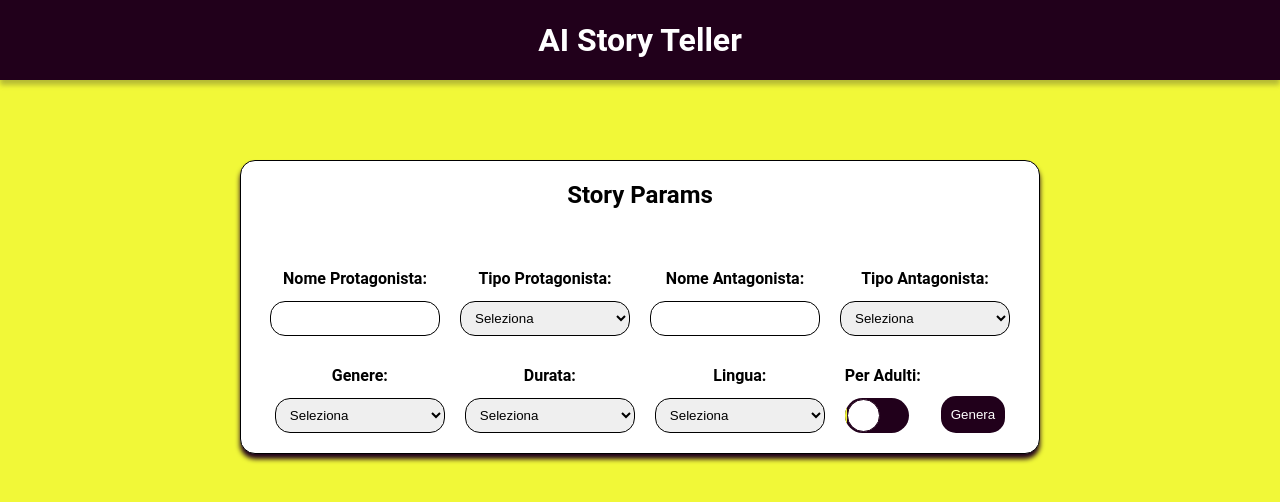
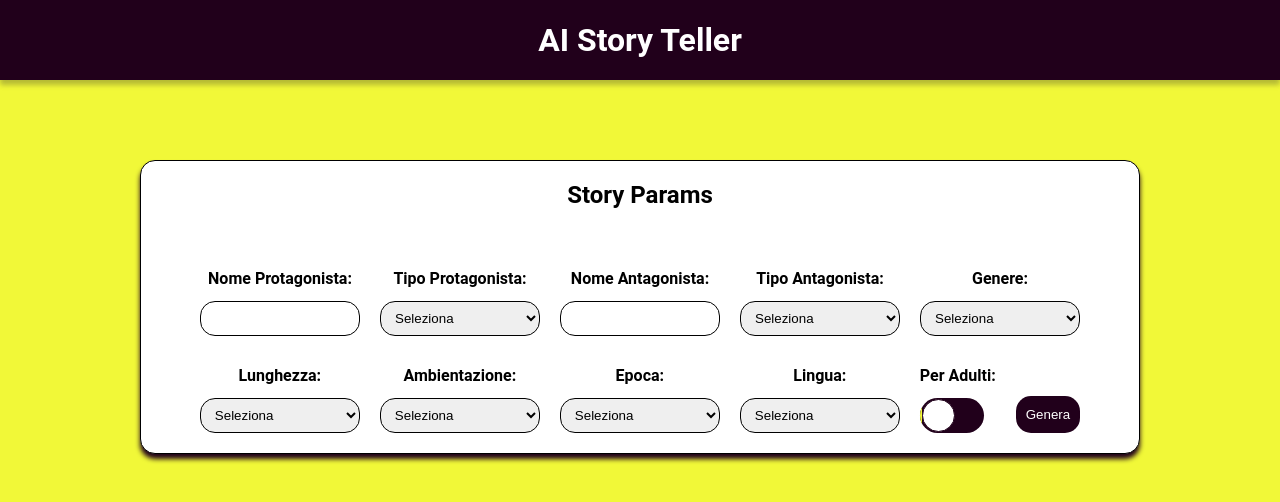
Before and after one commit to Maryscib1997/ai-generative-art, a Next.js app: page / in a window 1280 px wide. Shown: the top 502 px of the page. Built offline with nearby package versions, Linux system fonts and the light colour scheme.

Commit message:
file README

```diff
--- a/src/components/Atoms/Toast/Toast.module.scss
+++ b/src/components/Atoms/Toast/Toast.module.scss
@@ -1,6 +1,6 @@
 .main {
     width: 100%;
-    max-width: 260px; // Dimensione massima del Toast
+    max-width: 180px; // Dimensione massima del Toast
     margin: auto;
     padding: 20px;
     box-shadow: 0px 5px 10px rgba(0, 0, 0, 0.1);
--- a/src/components/Molecules/InputBox/InputBox.module.scss
+++ b/src/components/Molecules/InputBox/InputBox.module.scss
@@ -10,7 +10,7 @@
         border: rem(1px, 16px) solid var(--color-100);
         margin-top: 8px;
         height: 35px;
-        width: 170px;
+        width: 160px;
         border-radius: 15px;
     }
 }
--- a/src/components/Molecules/SelectBox/SelectBox.module.scss
+++ b/src/components/Molecules/SelectBox/SelectBox.module.scss
@@ -12,7 +12,7 @@
     border: rem(1px, 16px) solid var(--color-100);
     margin-top: 8px;
     height: 35px;
-    width: 170px;
+    width: 160px;
     border-radius: 15px;
   }
 
--- a/src/components/Organism/WindowBox/WindowBox.module.scss
+++ b/src/components/Organism/WindowBox/WindowBox.module.scss
@@ -1,6 +1,6 @@
 .main {
     width: 100%;
-    max-width: 800px;
+    max-width: 1000px;
     justify-content: space-between;
     margin: auto;
     padding: 20px;
@@ -8,6 +8,7 @@
     border: 1px solid var(--color-100);
     border-radius: 15px;
     background-color: var(--color-0);
+
   }
 
   .h2 {
--- a/src/pages/index.tsx
+++ b/src/pages/index.tsx
@@ -27,6 +27,26 @@ const tipoOpzioni = [
   { label: 'Animale', value: 'animal' },
 ];
 
+//Opzioni di ambientazione
+const ambientazioneOpzioni = [
+  { label: 'Città', value: 'città' },
+  { label: 'Foresta', value: 'foresta' },
+  { label: 'Isola', value: 'isola' },
+  { label: 'Montagna', value: 'montagna' },
+  { label: 'Spazio', value: 'spazio' },
+  { label: 'Casa', value: 'casa' },
+  { label: 'Cimitero', value: 'cimitero' },
+  { label: 'Scuola', value: 'scuola' },
+  { label: 'Università', value: 'università' },
+  { label: 'Lavoro', value: 'lavoro' },
+]
+
+const tempoOpzioni = [
+  { label: 'Passato', value: 'past' },
+  { label: 'Presente', value: 'present' },
+  { label: 'Futuro', value: 'future' },
+];
+
 // Opzioni di lingua
 const linguaOpzioni = [
   { label: 'Italiano', value: 'italiano' },
@@ -45,6 +65,8 @@ export default function Home() {
   const [tipoAntagonista, setTipoAntagonista] = useState("person");
   const [tipoAnimaleProtagonista, setTipoAnimaleProtagonista] = useState(""); // Stato per il tipo di animale del protagonista
   const [tipoAnimaleAntagonista, setTipoAnimaleAntagonista] = useState(""); // Stato per il tipo di animale dell'antagonista
+  const [ambientazione, setAmbientazione] = useState("");
+  const [tempo, setTempo] = useState("present");
   const [lingua, setLingua] = useState("italiano");
 
   const [loading, setLoading] = useState(false);
@@ -187,9 +209,19 @@ export default function Home() {
                 setAction={setGenere}
               />
               <SelectBox
-                label="Durata:"
+                label="Lunghezza:"
                 list={durataOpzioni}
                 setAction={setDurata}
+              />
+               <SelectBox
+                label="Ambientazione:"
+                list={ambientazioneOpzioni}
+                setAction={setAmbientazione}
+              />
+              <SelectBox
+              label="Epoca:"
+              list={tempoOpzioni}
+              setAction={setTempo}
               />
               <SelectBox
                 label="Lingua:"
```
Also changed, not shown: src/img/Screenshot 2024-09-05 152842.png (added), 1 other file (tests, documents, lock files or other folders).
